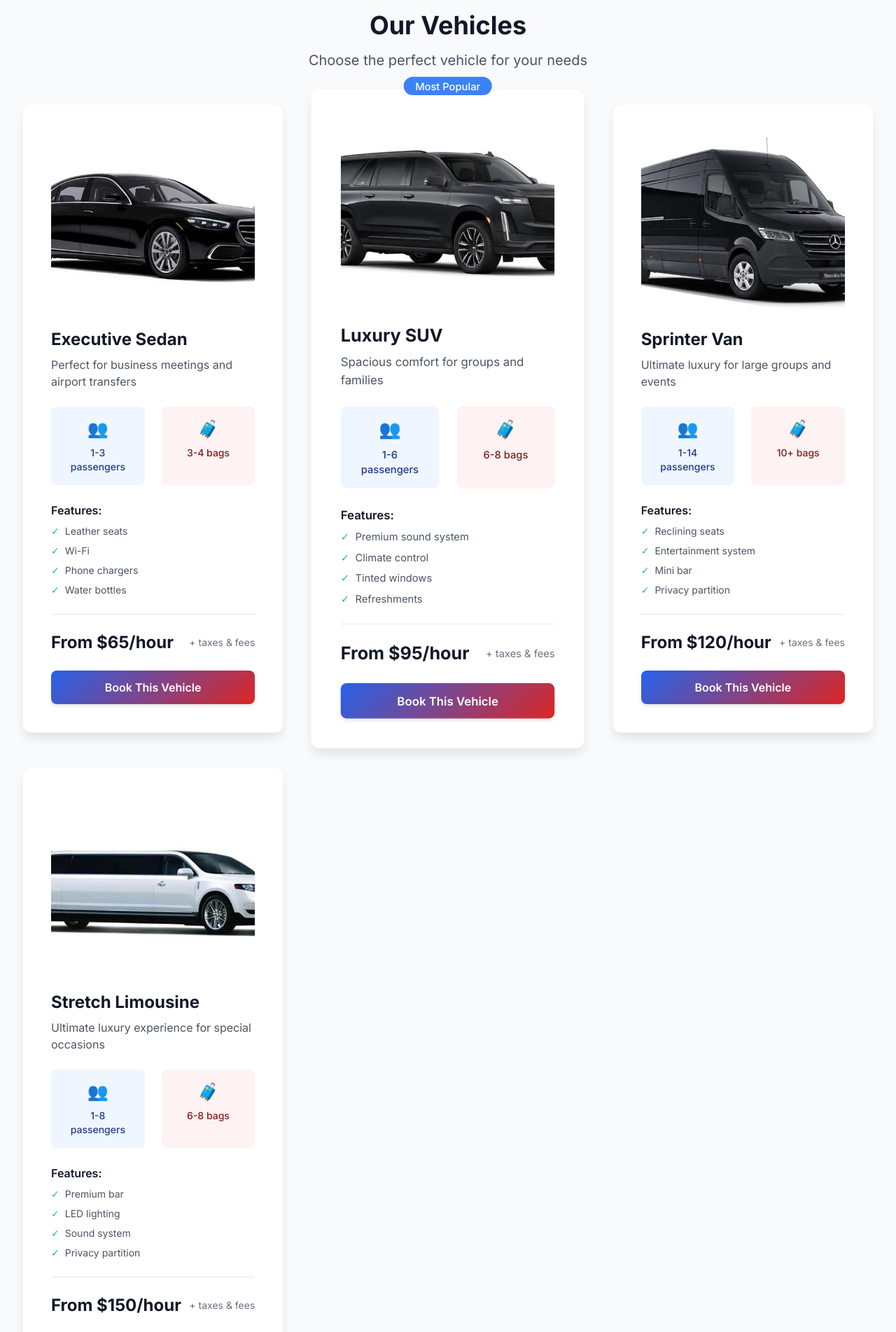
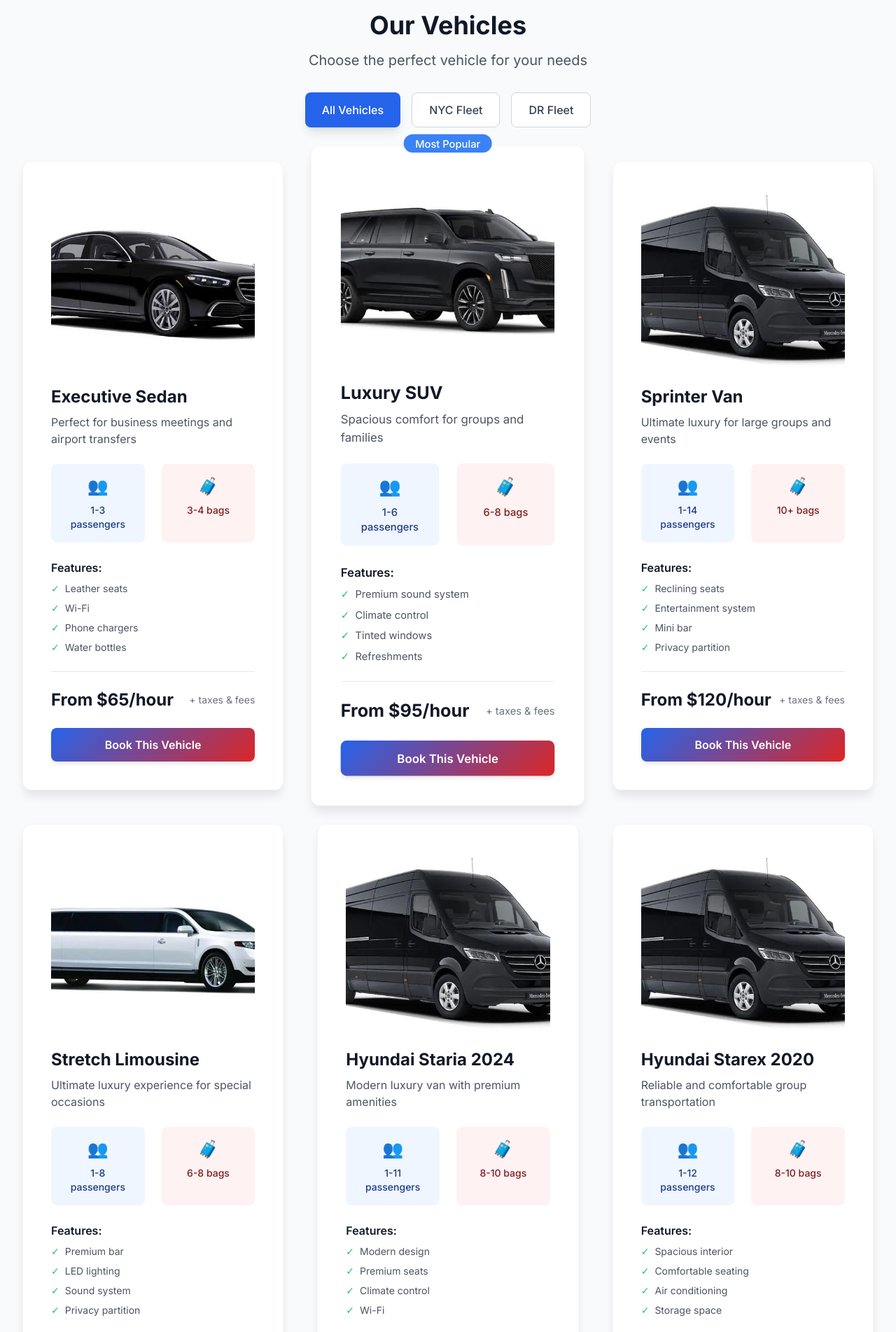
Before and after one commit to jbello3761-sys/-bluxa-corp-nextjs, a Next.js app: page /fleet in a window 1280 px wide. Shown: the part 440-2343 px from the top of the page at 70% size. Built offline with nearby package versions, Linux system fonts and the light colour scheme; no server answers.

Commit message:
Add DR fleet vehicles to frontend
- Add 6 new DR fleet vehicles to fleet page with location filtering
- Add DR vehicle options to booking form
- Update TypeScript types and validation
- Add location badges and filter UI for NYC vs DR vehicles
- Support booking of DR-specific vehicles

```diff
--- a/src/app/fleet/page.tsx
+++ b/src/app/fleet/page.tsx
@@ -1,8 +1,10 @@
 'use client'
 
-import React from 'react'
+import React, { useState } from 'react'
 
 export default function FleetPage() {
+  const [selectedLocation, setSelectedLocation] = useState<'all' | 'nyc' | 'dr'>('all')
+
   const bookVehicle = (vehicleType: string) => {
     window.location.href = `/book?vehicle=${vehicleType}`
   }
@@ -51,6 +53,79 @@
       features: ['Premium bar', 'LED lighting', 'Sound system', 'Privacy partition'],
       price: '$150/hour',
       popular: false
+    },
+    // DR Fleet Vehicles
+    {
+      id: 'hyundai_staria_2024',
+      name: 'Hyundai Staria 2024',
+      description: 'Modern luxury van with premium amenities',
+      image: '/images/sprinter-van.jpg', // Using existing image as placeholder
+      passengers: '1-11',
+      bags: '8-10',
+      features: ['Modern design', 'Premium seats', 'Climate control', 'Wi-Fi'],
+      price: '$120/hour',
+      popular: false,
+      location: 'DR'
+    },
+    {
+      id: 'hyundai_starex_2020',
+      name: 'Hyundai Starex 2020',
+      description: 'Reliable and comfortable group transportation',
+      image: '/images/sprinter-van.jpg', // Using existing image as placeholder
+      passengers: '1-12',
+      bags: '8-10',
+      features: ['Spacious interior', 'Comfortable seating', 'Air conditioning', 'Storage space'],
+      price: '$100/hour',
+      popular: false,
+      location: 'DR'
+    },
+    {
+      id: 'hyundai_starex_2019',
+      name: 'Hyundai Starex 2019',
+      description: 'Proven reliability for group travel',
+      image: '/images/sprinter-van.jpg', // Using existing image as placeholder
+      passengers: '1-12',
+      bags: '8-10',
+      features: ['Reliable performance', 'Comfortable ride', 'Air conditioning', 'Ample space'],
+      price: '$90/hour',
+      popular: false,
+      location: 'DR'
+    },
+    {
+      id: 'toyota_coaster_2024',
+      name: 'Toyota Coaster 2024',
+      description: 'Premium bus for large groups and events',
+      image: '/images/sprinter-van.jpg', // Using existing image as placeholder
+      passengers: '1-24',
+      bags: '15+',
+      features: ['Large capacity', 'Premium comfort', 'Entertainment system', 'Professional driver'],
+      price: '$150/hour',
+      popular: true,
+      location: 'DR'
+    },
+    {
+      id: 'higer_2020',
+      name: 'Higer 2020',
+      description: 'Modern bus with excellent fuel efficiency',
+      image: '/images/sprinter-van.jpg', // Using existing image as placeholder
+      passengers: '1-15',
+      bags: '10-12',
+      features: ['Fuel efficient', 'Modern design', 'Comfortable seating', 'Climate control'],
+      price: '$110/hour',
+      popular: false,
+      location: 'DR'
+    },
+    {
+      id: 'suburban_2019',
+      name: 'Suburban 2019',
+      description: 'Spacious SUV perfect for families and small groups',
+      image: '/images/luxury-suv.jpg', // Using existing image as placeholder
+      passengers: '1-8',
+      bags: '6-8',
+      features: ['Spacious interior', 'Premium comfort', 'All-wheel drive', 'Entertainment system'],
+      price: '$80/hour',
+      popular: false,
+      location: 'DR'
     }
   ]
 
@@ -122,16 +197,65 @@
       <div className="max-w-7xl mx-auto px-4 sm:px-6 lg:px-8 py-16">
         <div className="text-center mb-12">
           <h2 className="text-4xl font-bold text-gray-900 mb-4">Our Vehicles</h2>
-          <p className="text-xl text-gray-600">Choose the perfect vehicle for your needs</p>
+          <p className="text-xl text-gray-600 mb-8">Choose the perfect vehicle for your needs</p>
+
+          {/* Location Filter */}
+          <div className="flex justify-center space-x-4 mb-8">
+            <button
+              onClick={() => setSelectedLocation('all')}
+              className={`px-6 py-3 rounded-lg font-medium transition-all ${
+                selectedLocation === 'all'
+                  ? 'bg-blue-600 text-white shadow-lg'
+                  : 'bg-white text-gray-700 border border-gray-300 hover:bg-gray-50'
+              }`}
+            >
+              All Vehicles
+            </button>
+            <button
+              onClick={() => setSelectedLocation('nyc')}
+              className={`px-6 py-3 rounded-lg font-medium transition-all ${
+                selectedLocation === 'nyc'
+                  ? 'bg-blue-600 text-white shadow-lg'
+                  : 'bg-white text-gray-700 border border-gray-300 hover:bg-gray-50'
+              }`}
+            >
+              NYC Fleet
+            </button>
+            <button
+              onClick={() => setSelectedLocation('dr')}
+              className={`px-6 py-3 rounded-lg font-medium transition-all ${
+                selectedLocation === 'dr'
+                  ? 'bg-blue-600 text-white shadow-lg'
+                  : 'bg-white text-gray-700 border border-gray-300 hover:bg-gray-50'
+              }`}
+            >
+              DR Fleet
+            </button>
+          </div>
         </div>
 
         <div className="grid grid-cols-1 md:grid-cols-2 lg:grid-cols-2 xl:grid-cols-3 gap-8 lg:gap-12">
-          {vehicles.map((vehicle) => (
+          {vehicles
+            .filter(vehicle => {
+              if (selectedLocation === 'all') return true
+              if (selectedLocation === 'nyc') return !vehicle.location || vehicle.location === 'nyc'
+              if (selectedLocation === 'dr') return vehicle.location === 'dr'
+              return true
+            })
+            .map((vehicle) => (
             <div key={vehicle.id} className={`card ${vehicle.popular ? 'ring-2 ring-blue-500 transform scale-105 relative' : ''}`}>
               {vehicle.popular && (
                 <div className="absolute -top-4 left-1/2 transform -translate-x-1/2">
                   <span className="bg-blue-500 text-white px-4 py-1 rounded-full text-sm font-medium">
                     Most Popular
+                  </span>
+                </div>
+              )}
+
+              {vehicle.location === 'DR' && (
+                <div className="absolute -top-4 right-4">
+                  <span className="bg-red-500 text-white px-3 py-1 rounded-full text-sm font-medium">
+                    DR Fleet
                   </span>
                 </div>
               )}
--- a/src/components/BookingForm.tsx
+++ b/src/components/BookingForm.tsx
@@ -13,7 +13,7 @@
   destination: string
   pickup_date: string
   pickup_time: string
-  vehicle_type: 'executive_sedan' | 'luxury_suv' | 'sprinter_van' | 'stretch_limo' | 'van_4' | 'van_8' | 'van_24'
+  vehicle_type: 'executive_sedan' | 'luxury_suv' | 'sprinter_van' | 'stretch_limo' | 'van_4' | 'van_8' | 'van_24' | 'hyundai_staria_2024' | 'hyundai_starex_2020' | 'hyundai_starex_2019' | 'toyota_coaster_2024' | 'higer_2020' | 'suburban_2019'
   service_type?: 'hourly' | 'airport_transfer' | 'corporate' | 'special_events' | 'city_tours' | 'long_distance' | 'resort_transfer' | 'group_transport'
   customer_name: string
   customer_email: string
@@ -128,7 +128,7 @@
         return !value ? 'Phone number is required' :
                !validation.isValidPhone(value) ? 'Please enter a valid phone number' : ''
       case 'vehicle_type':
-        return !['executive_sedan', 'luxury_suv', 'sprinter_van', 'stretch_limo'].includes(value) ? 'Please select a valid vehicle type' : ''
+        return !['executive_sedan', 'luxury_suv', 'sprinter_van', 'stretch_limo', 'van_4', 'van_8', 'van_24', 'hyundai_staria_2024', 'hyundai_starex_2020', 'hyundai_starex_2019', 'toyota_coaster_2024', 'higer_2020', 'suburban_2019'].includes(value) ? 'Please select a valid vehicle type' : ''
       default:
         return ''
     }
@@ -471,6 +471,12 @@
                     <option value="van_24">Van 24+ Passengers</option>
                     <option value="executive_sedan">Executive Sedan</option>
                     <option value="luxury_suv">Luxury SUV</option>
+                    <option value="hyundai_staria_2024">Hyundai Staria 2024</option>
+                    <option value="hyundai_starex_2020">Hyundai Starex 2020</option>
+                    <option value="hyundai_starex_2019">Hyundai Starex 2019</option>
+                    <option value="toyota_coaster_2024">Toyota Coaster 2024</option>
+                    <option value="higer_2020">Higer 2020</option>
+                    <option value="suburban_2019">Suburban 2019</option>
                   </>
                 )}
               </select>
```
